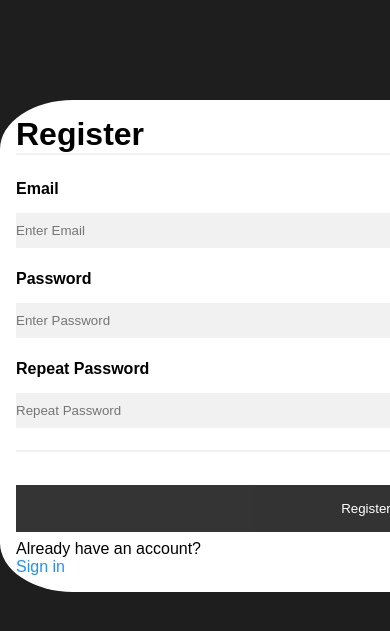
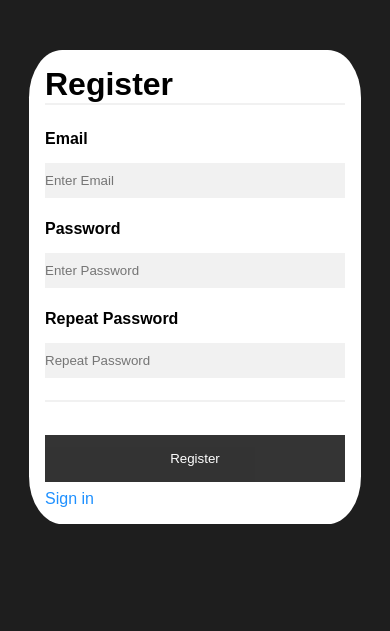
Before and after one commit to Militarax/tw_project_mum, a PHP site: page /register.html in a window 390 px wide; the page is wider, and only the part inside the window is pictured. Shown: the part 62-693 px from the top of that part. Run offline with PHP 8.4, Linux system fonts and the light colour scheme.

Commit message:
register and login

```diff
--- a/register.css
+++ b/register.css
@@ -8,7 +8,6 @@
 
 }
 
-/* Full-width input fields */
 input[type=text], input[type=password] {
   width: 100%;
   margin: 15px 0 22px 0;
@@ -45,10 +44,16 @@ hr {
 
 a {
   color: dodgerblue;
-
 }
 
 .signin {
   background-color: #f1f1f1;
   text-align: center;
 }
+
+@media screen and (max-width: 775px) {
+    .container {
+      width: 300px;
+      margin-top:50px;
+  }
+}
--- a/register.html
+++ b/register.html
@@ -2,8 +2,12 @@
 <html>
 <head>
 	<title></title>
+	<meta charset="utf-8">
+	<meta name="viewport" content="width=device-width, initial-scale=1.0">
 	<link rel="stylesheet" type="text/css" href="style.css">
 	<link rel="stylesheet" type="text/css" href="register.css">
+	<script src="scripts.js">
+	</script>
 </head>
 <body>
 	<header>
@@ -55,7 +59,7 @@
 	    <hr>
 
 	    <button type="submit" class="registerbtn">Register</button>
-	    <p>Already have an account?</p> <a href="login.html">Sign in</a>
+	    <a href="login.html">Sign in</a>
 	  </div>
 	</form>
 </body>
```
Also changed, not shown: login.css (+8 -0 lines), login.html (+5 -2 lines).
